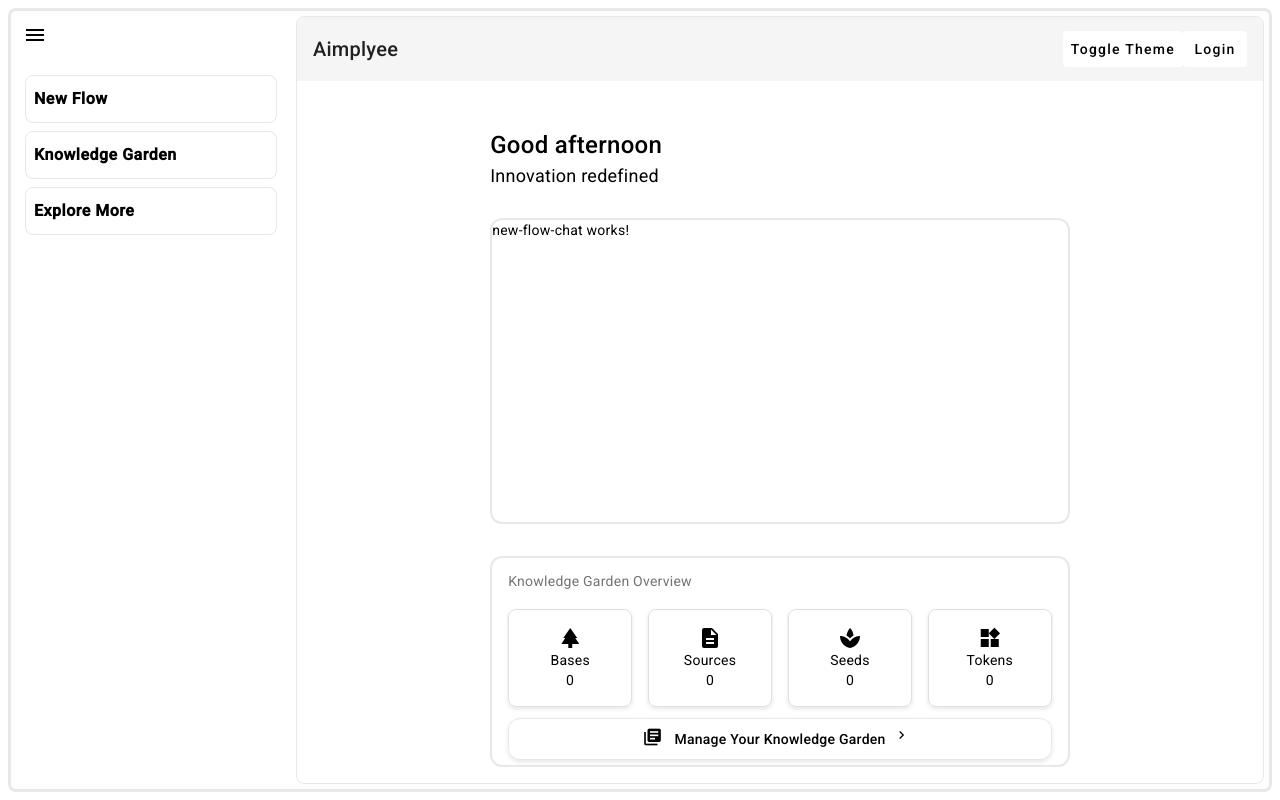
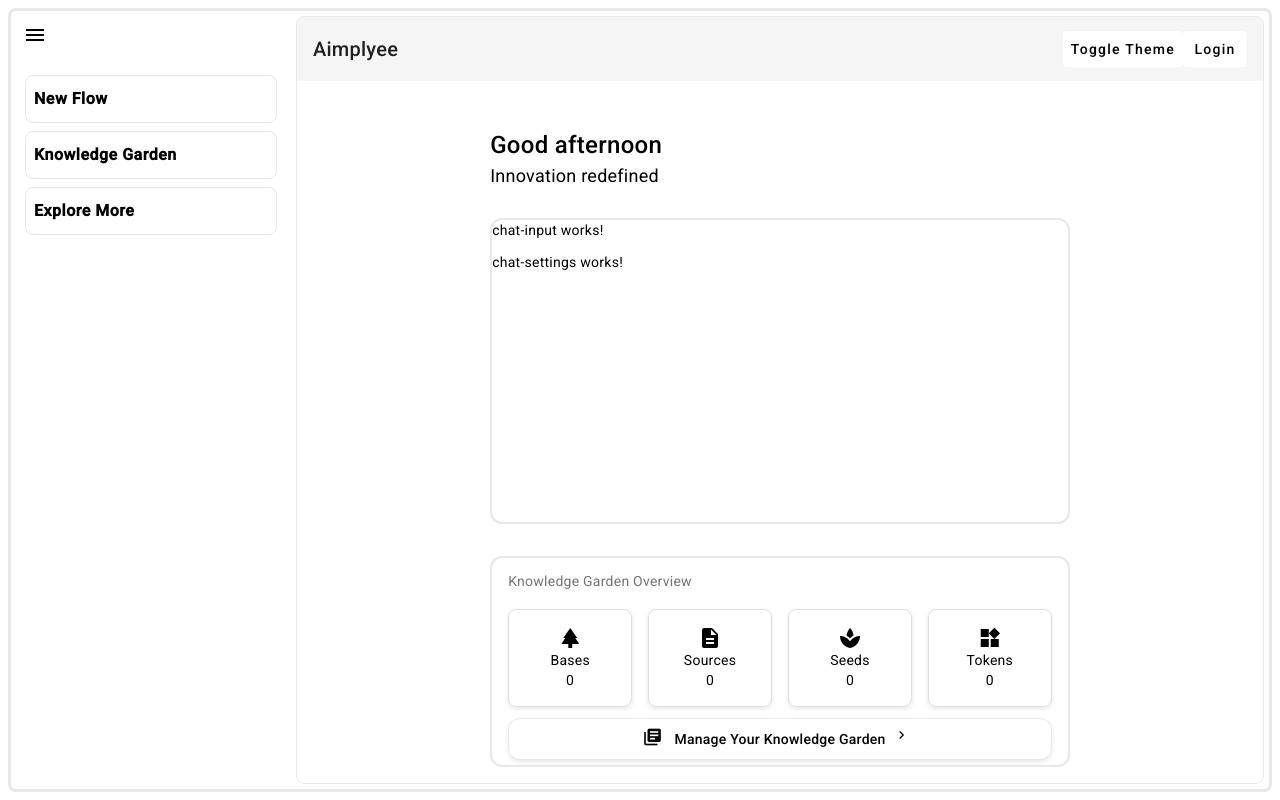
Before and after one commit to InspiroTechnology/aimployee, an Angular app: page /new-flow in a window 1280 px wide. Built offline with nearby package versions, Linux system fonts and the light colour scheme.

Commit message:
Add ChatSettingsComponent and integrate it into NewFlowChatComponent

```diff
--- /dev/null
+++ b/src/app/features/chat/chat-settings/chat-settings.component.html
@@ -0,0 +1 @@
+<p>chat-settings works!</p>
--- /dev/null
+++ b/src/app/features/chat/chat-settings/chat-settings.component.ts
@@ -0,0 +1,18 @@
+import { Component, OnInit } from '@angular/core';
+import { CommonModule } from '@angular/common';
+
+@Component({
+  selector: 'app-chat-settings',
+  standalone: true,
+  imports: [CommonModule],
+  templateUrl: './chat-settings.component.html',
+  styleUrls: ['./chat-settings.component.scss']
+})
+export class ChatSettingsComponent implements OnInit {
+
+  constructor() { }
+
+  ngOnInit(): void {
+  }
+
+}
--- a/src/app/features/chat/new-flow-chat/new-flow-chat.component.html
+++ b/src/app/features/chat/new-flow-chat/new-flow-chat.component.html
@@ -1,3 +1,4 @@
 <div class="new-flow-chat-container">
-  new-flow-chat works!
+  <app-chat-input ></app-chat-input>
+<app-chat-settings></app-chat-settings>
 </div>
--- a/src/app/features/chat/new-flow-chat/new-flow-chat.component.ts
+++ b/src/app/features/chat/new-flow-chat/new-flow-chat.component.ts
@@ -1,18 +1,17 @@
 import { Component, OnInit } from '@angular/core';
 import { CommonModule } from '@angular/common';
+import { ChatInputComponent } from '../chat-input/chat-input.component';
+import { ChatSettingsComponent } from '../chat-settings/chat-settings.component';
 
 @Component({
   selector: 'app-new-flow-chat',
   standalone: true,
-  imports: [CommonModule],
+  imports: [CommonModule, ChatInputComponent, ChatSettingsComponent],
   templateUrl: './new-flow-chat.component.html',
-  styleUrls: ['./new-flow-chat.component.scss']
+  styleUrls: ['./new-flow-chat.component.scss'],
 })
 export class NewFlowChatComponent implements OnInit {
+  constructor() {}
 
-  constructor() { }
-
-  ngOnInit(): void {
-  }
-
+  ngOnInit(): void {}
 }
```
Also changed, not shown: src/app/features/chat/chat-settings/chat-settings.component.scss (added), 1 other file (tests, documents, lock files or other folders).
